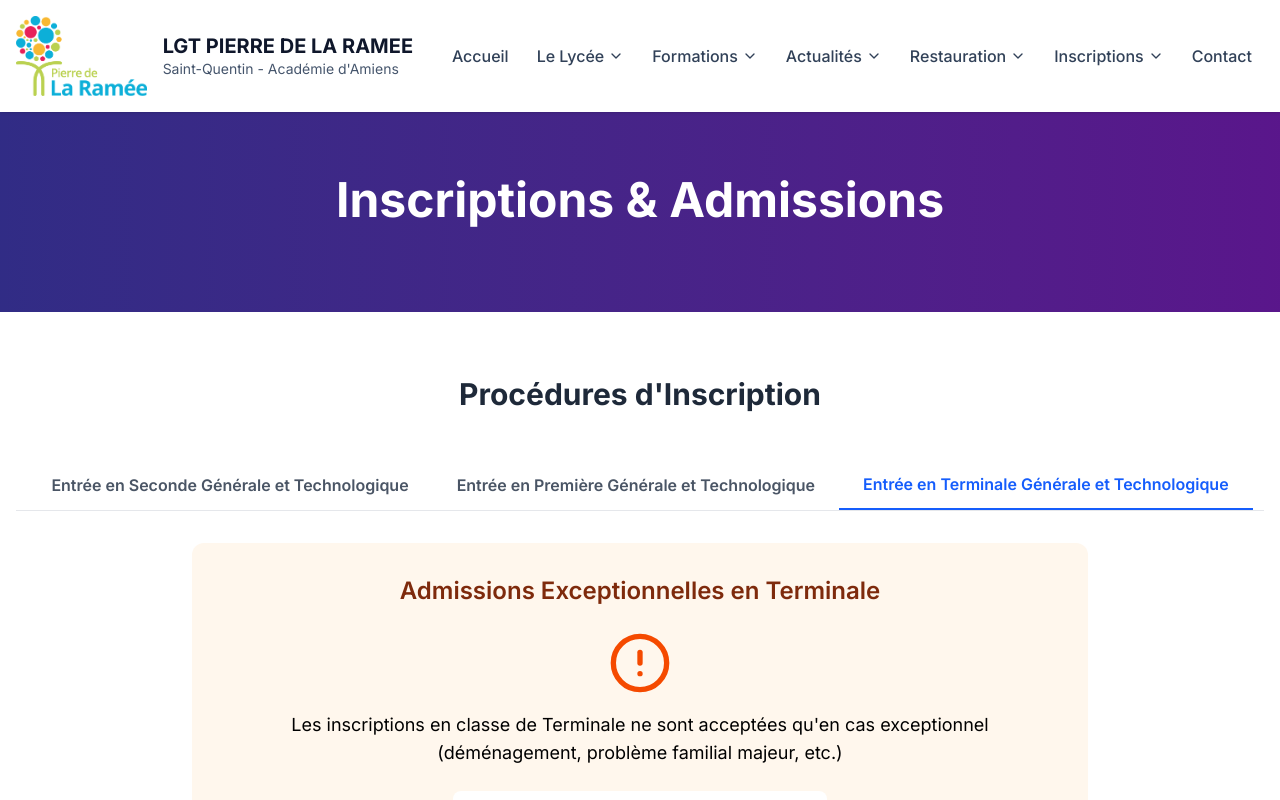
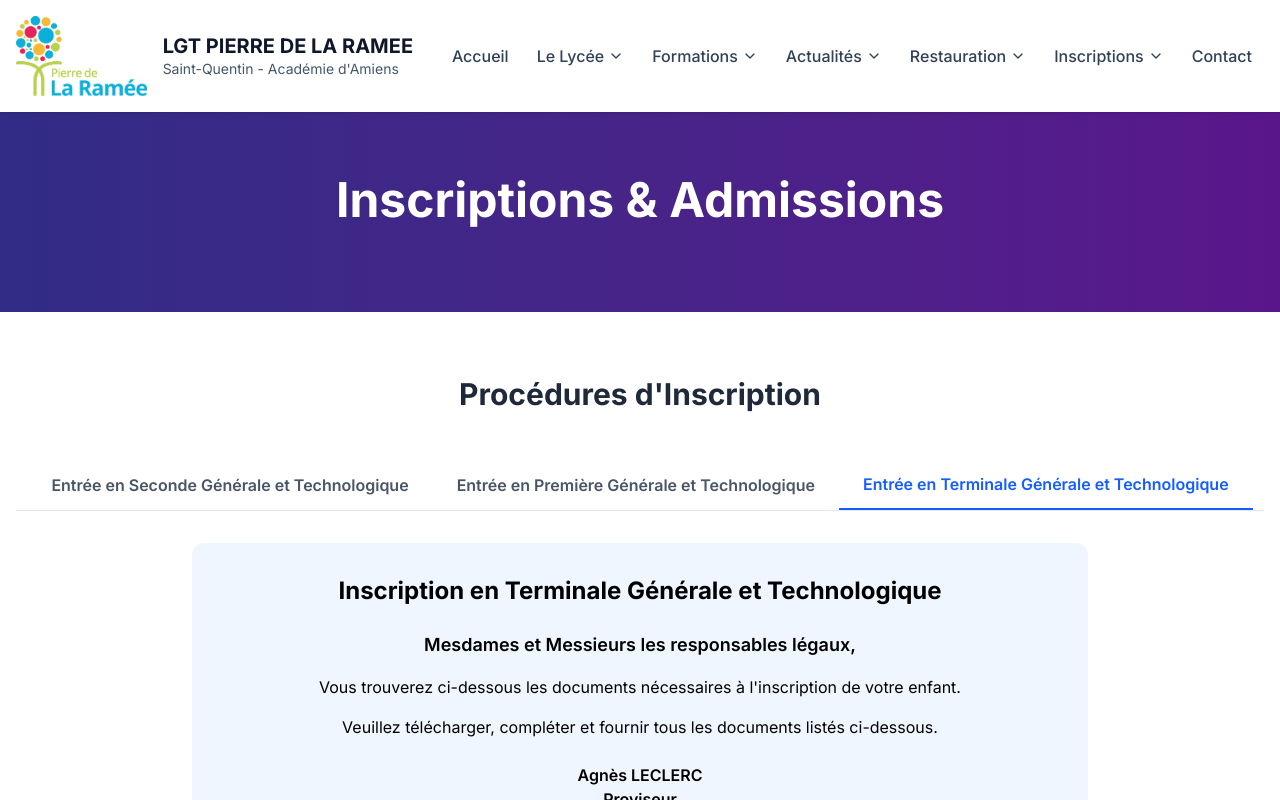
Before and after one commit to Okami42/LYCEE, a Next.js app: page /inscriptions in a window 1280 px wide. Both pictures are taken after a click on the button "Entrée en Terminale Générale et Technologique". Shown: the top 800 px of the page. Built offline with nearby package versions, Linux system fonts and the light colour scheme.

Commit message:
Update page.tsx

```diff
--- a/src/app/inscriptions/page.tsx
+++ b/src/app/inscriptions/page.tsx
@@ -199,25 +199,25 @@ export default function Inscriptions() {
           {/* Content for Terminale */}
           {selectedSection === 'terminale' && (
             <div className="max-w-4xl mx-auto">
-              <div className="bg-orange-50 rounded-xl p-8">
-                <h3 className="text-2xl font-semibold mb-6 text-orange-900 text-center">
-                  Admissions Exceptionnelles en Terminale
-                </h3>
+              <div className="bg-blue-50 rounded-xl p-8 mb-8">
+                <h3 className="text-2xl font-bold text-black mb-6 text-center">Inscription en Terminale Générale et Technologique</h3>
+                <div className="text-center mb-6">
+                  <p className="text-lg text-black font-semibold mb-4">
+                    Mesdames et Messieurs les responsables légaux,
+                  </p>
+                  <p className="text-black mb-4">
+                    Vous trouverez ci-dessous les documents nécessaires à l'inscription de votre enfant.
+                  </p>
+                  <p className="text-black mb-4">
+                    Veuillez télécharger, compléter et fournir tous les documents listés ci-dessous.
+                  </p>
+                </div>
+
                 <div className="text-center">
-                  <AlertCircle className="h-16 w-16 text-orange-600 mx-auto mb-4" />
-                  <p className="text-lg text-black mb-6">
-                    Les inscriptions en classe de Terminale ne sont acceptées qu'en cas exceptionnel
-                    (déménagement, problème familial majeur, etc.)
+                  <p className="text-black font-semibold">
+                    Agnès LECLERC<br />
+                    Proviseur
                   </p>
-                  <div className="bg-white rounded-lg p-6 inline-block">
-                    <h4 className="font-semibold mb-3">Procédure spéciale :</h4>
-                    <div className="text-left space-y-2">
-                      <p className="text-black">• Entretien obligatoire avec la direction</p>
-                      <p className="text-black">• Dossier scolaire complet</p>
-                      <p className="text-black">• Justificatifs du motif exceptionnel</p>
-                      <p className="text-black">• Accord du chef d'établissement d'origine</p>
-                    </div>
-                  </div>
                 </div>
               </div>
             </div>
```
